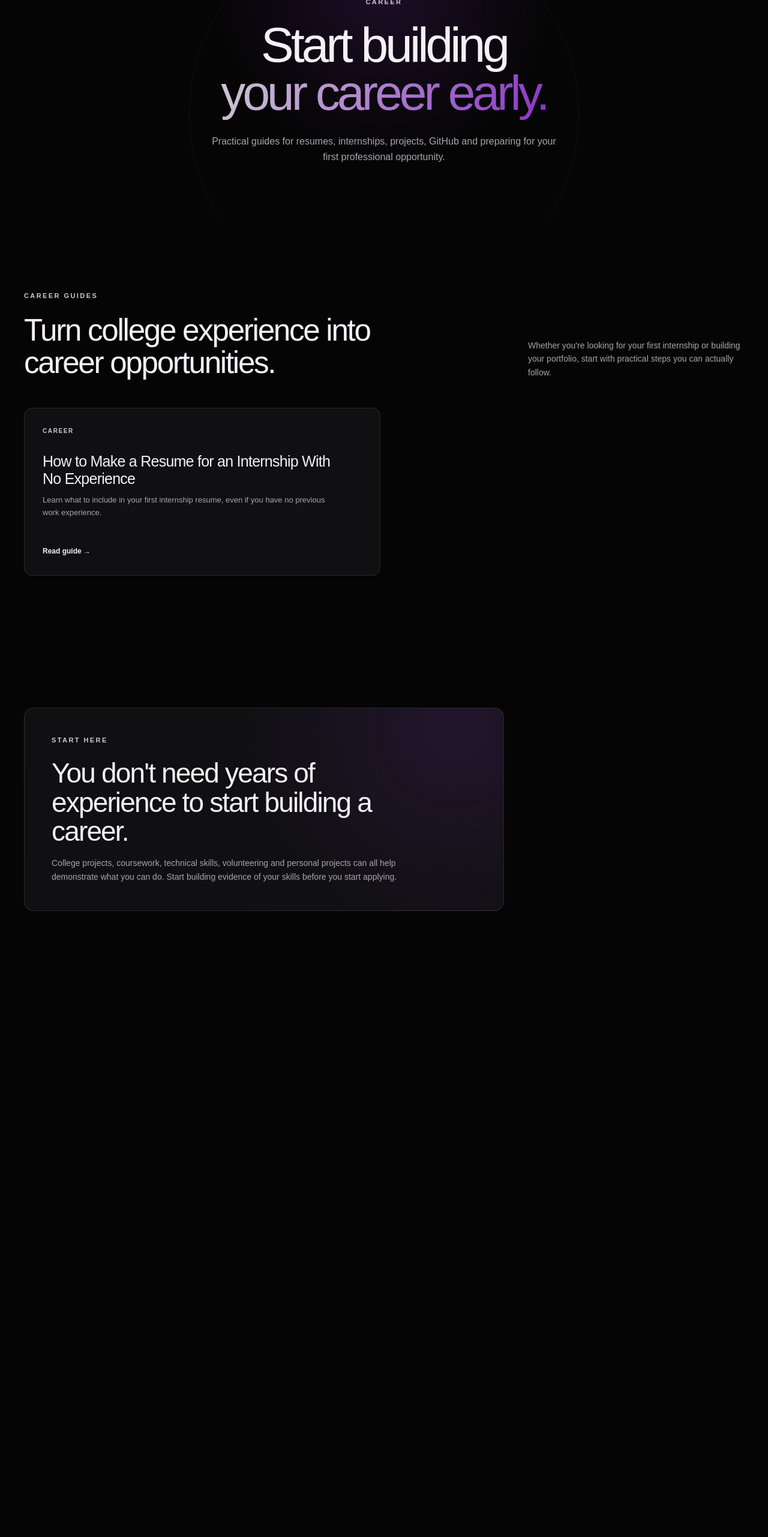
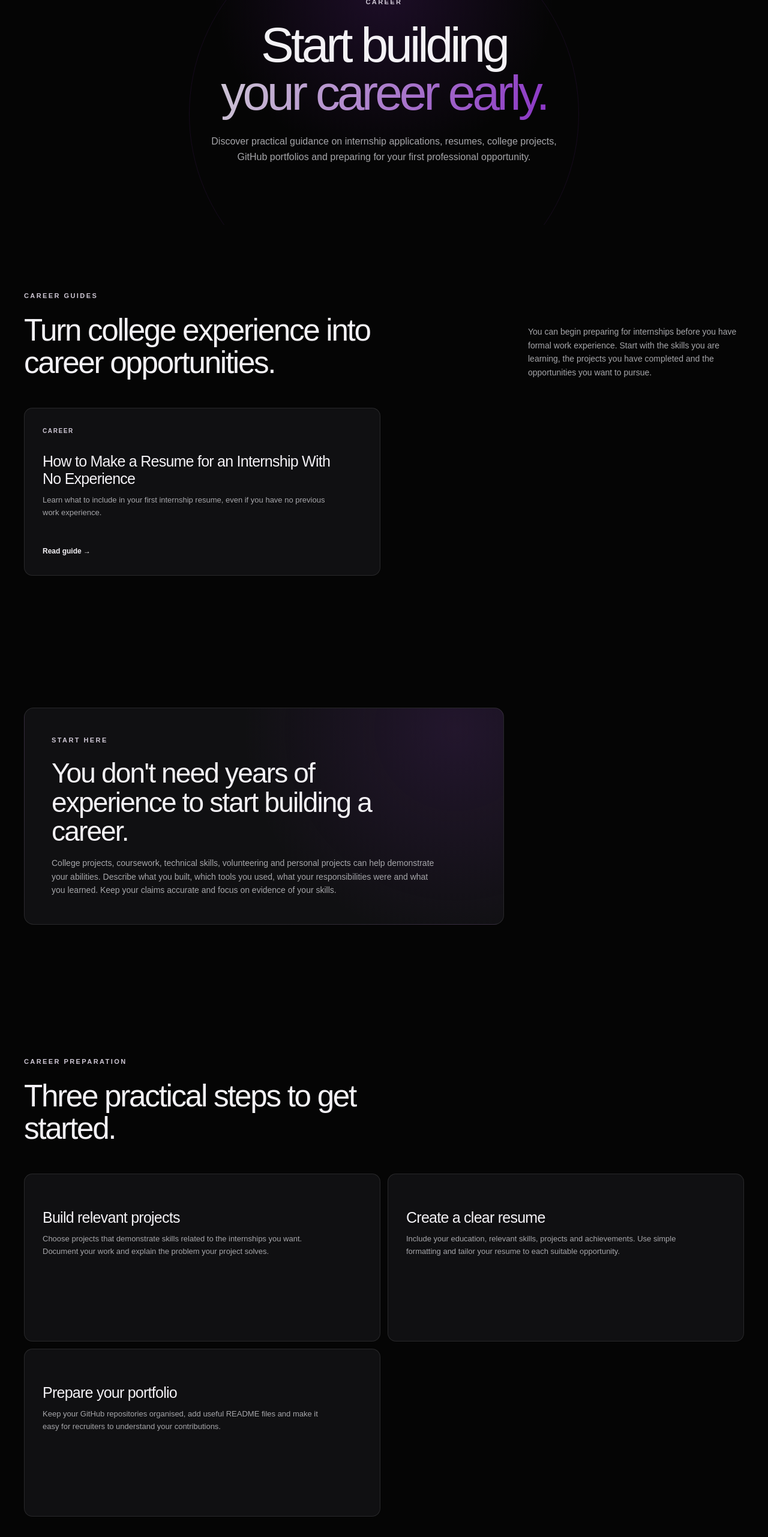
Before and after one commit to LAKSHYAG16/college-survival-guide, a Next.js app: page /career in a window 1280 px wide. Shown: the part 234-2797 px from the top of the page at 60% size. Before the commit the page ends 1863 px from the top, so only its background shows below. Built offline with nearby package versions, Linux system fonts and the light colour scheme.

Commit message:
Ubersuggests changes 2

```diff
--- a/app/career/page.tsx
+++ b/app/career/page.tsx
@@ -1,3 +1,4 @@
+
 import Link from "next/link";
 
 const guides = [
@@ -12,7 +13,7 @@ const guides = [
 export const metadata = {
   title: "Career & Internship Guides for College Students",
   description:
-    "Practical career advice for college students, including internship applications, resumes, GitHub profiles and early career preparation.",
+    "Explore internship resume tips, project ideas, GitHub portfolio advice and practical career preparation guides for college students.",
   alternates: {
     canonical: "/career",
   },
@@ -31,8 +32,9 @@ export default function CareerPage() {
         </h1>
 
         <p>
-          Practical guides for resumes, internships, projects, GitHub and
-          preparing for your first professional opportunity.
+          Discover practical guidance on internship applications,
+          resumes, college projects, GitHub portfolios and preparing
+          for your first professional opportunity.
         </p>
       </section>
 
@@ -44,8 +46,10 @@ export default function CareerPage() {
           </div>
 
           <p>
-            Whether you're looking for your first internship or building your
-            portfolio, start with practical steps you can actually follow.
+            You can begin preparing for internships before you have
+            formal work experience. Start with the skills you are
+            learning, the projects you have completed and the
+            opportunities you want to pursue.
           </p>
         </div>
 
@@ -79,10 +83,50 @@ export default function CareerPage() {
           </h2>
 
           <p>
-            College projects, coursework, technical skills, volunteering and
-            personal projects can all help demonstrate what you can do. Start
-            building evidence of your skills before you start applying.
+            College projects, coursework, technical skills,
+            volunteering and personal projects can help demonstrate
+            your abilities. Describe what you built, which tools you
+            used, what your responsibilities were and what you learned.
+            Keep your claims accurate and focus on evidence of your skills.
           </p>
+        </div>
+      </section>
+
+      <section className="section">
+        <div className="section-heading">
+          <div>
+            <p className="eyebrow">CAREER PREPARATION</p>
+            <h2>Three practical steps to get started.</h2>
+          </div>
+        </div>
+
+        <div className="guide-grid">
+          <div className="guide-card">
+            <h3>Build relevant projects</h3>
+            <p>
+              Choose projects that demonstrate skills related to the
+              internships you want. Document your work and explain
+              the problem your project solves.
+            </p>
+          </div>
+
+          <div className="guide-card">
+            <h3>Create a clear resume</h3>
+            <p>
+              Include your education, relevant skills, projects and
+              achievements. Use simple formatting and tailor your
+              resume to each suitable opportunity.
+            </p>
+          </div>
+
+          <div className="guide-card">
+            <h3>Prepare your portfolio</h3>
+            <p>
+              Keep your GitHub repositories organised, add useful
+              README files and make it easy for recruiters to
+              understand your contributions.
+            </p>
+          </div>
         </div>
       </section>
     </main>
```
